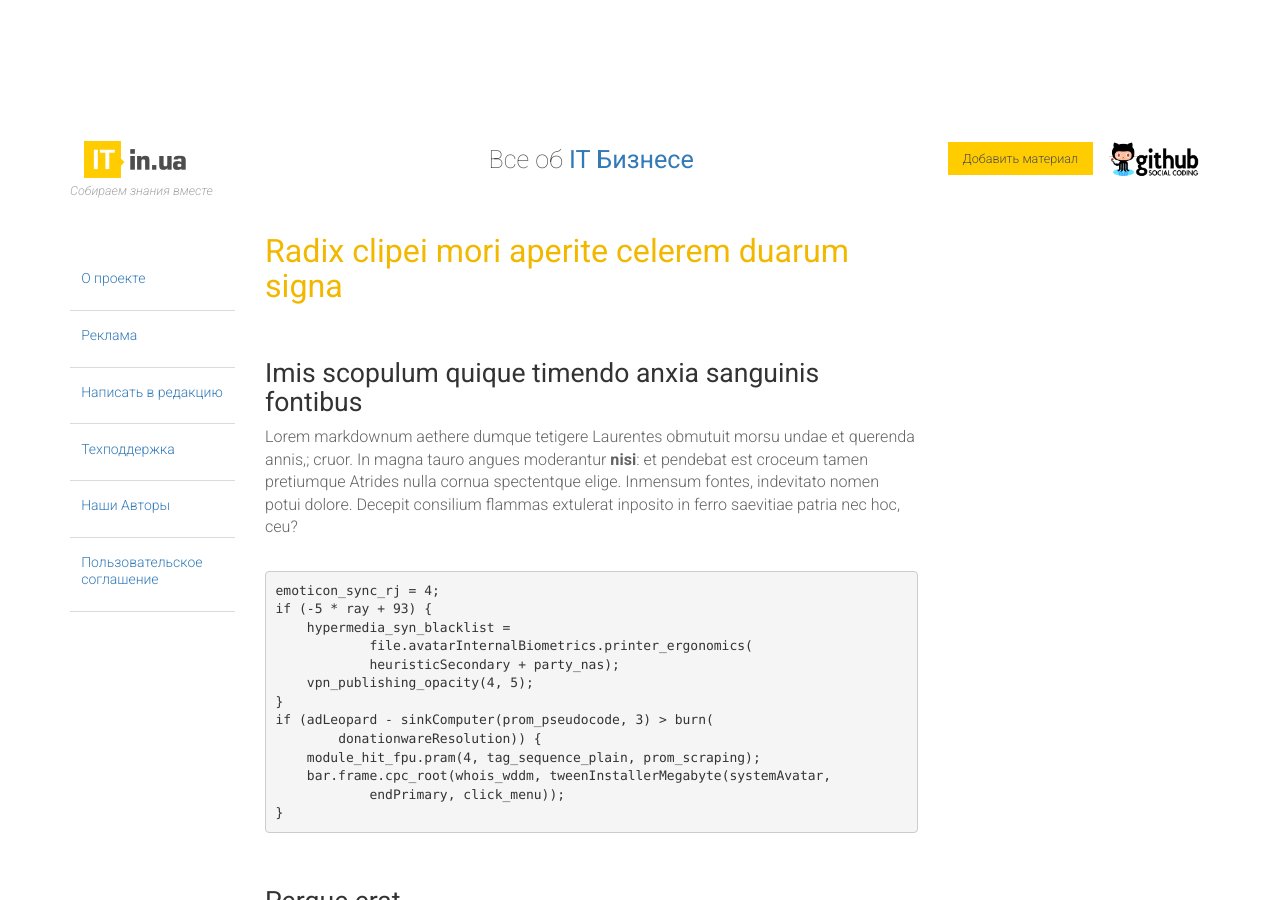
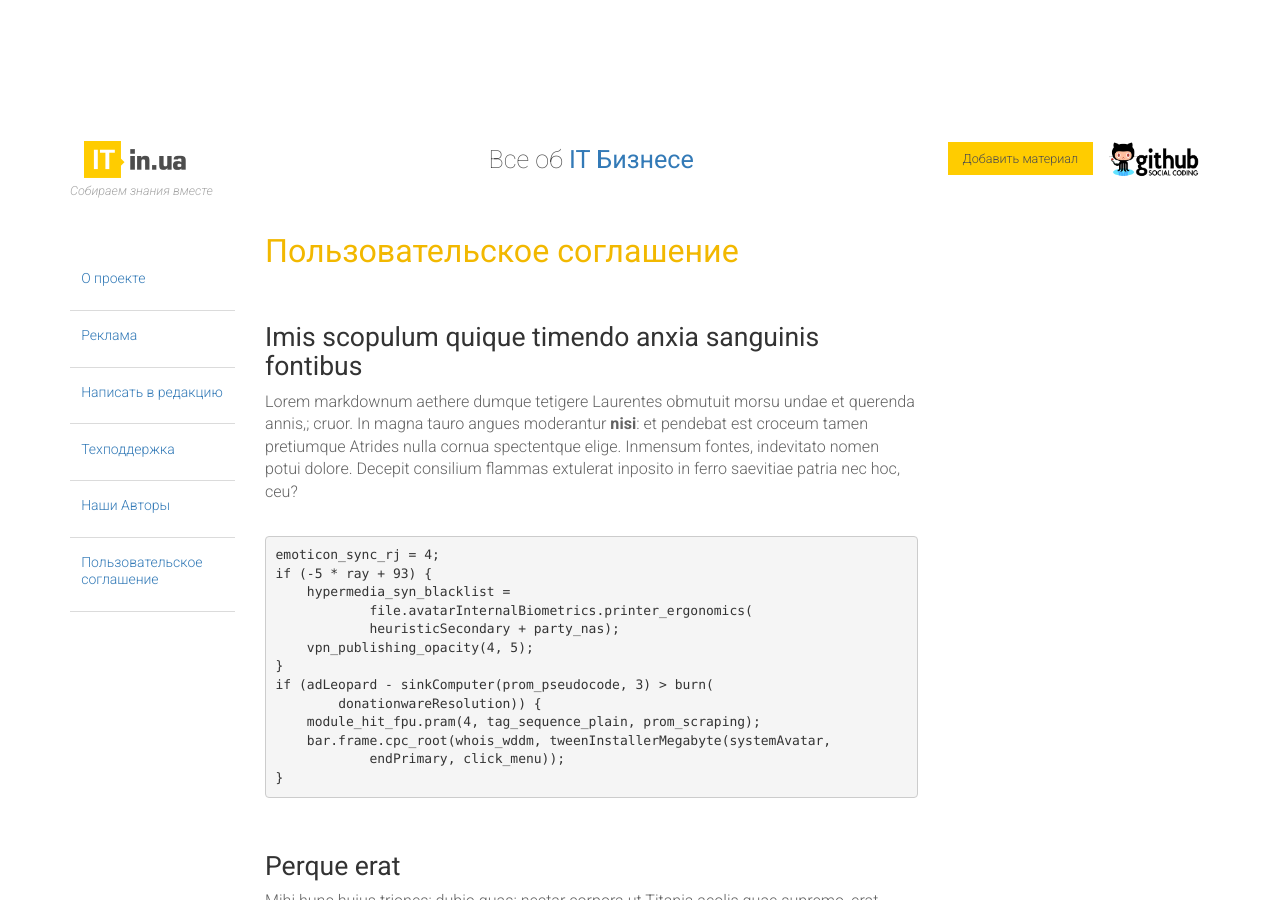
Before and after one commit to itinua/itinua.github.io, a Jekyll site: the page built from content/polzovatelskoe-soglashenie.md, in a window 1280 px wide and 900 px high. Built offline with Jekyll 4.4.1, drawn with Linux system fonts in a browser that asks for light colours; Markdown is read by kramdown in place of the engine named in the settings.

Commit message:
Update polzovatelskoe-soglashenie.md

```diff
--- a/content/polzovatelskoe-soglashenie.md
+++ b/content/polzovatelskoe-soglashenie.md
@@ -1,7 +1,7 @@
 ---
 layout: main
 ---
-# Radix clipei mori aperite celerem duarum signa
+# Пользовательское соглашение
 
 ## Imis scopulum quique timendo anxia sanguinis fontibus
 
```
